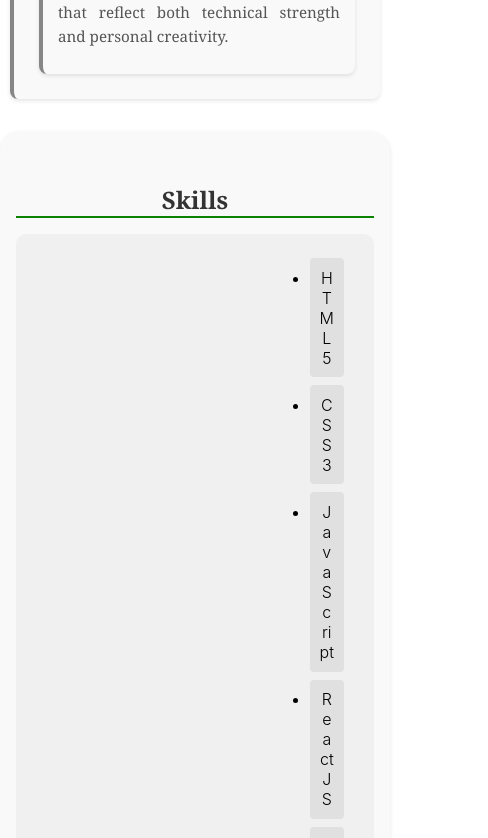
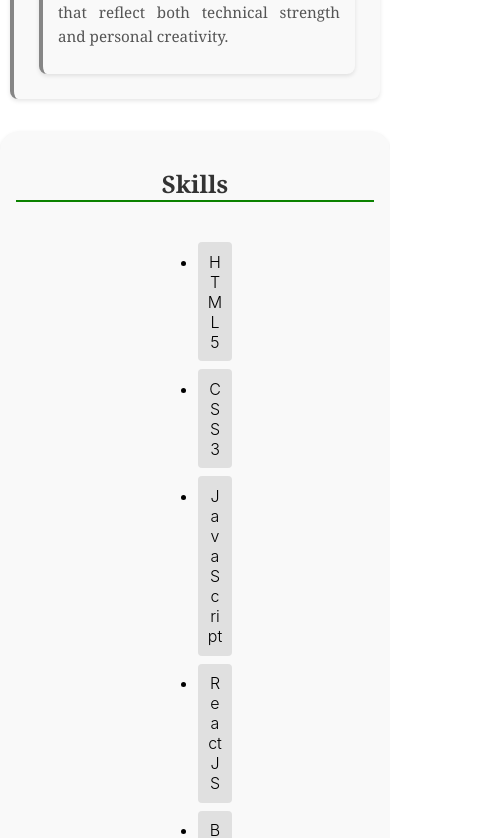
Before and after one commit to Dharshini-26003/interactive-resume, a React (Create React App) app: page / in a window 390 px wide. Shown: the part 1140-1978 px from the top of the page, 488 px wide, since content can reach past the window. Built offline with nearby package versions, Linux system fonts and the light colour scheme.

Commit message:
Improve mobile layout for Skills section

```diff
--- a/src/styles/skills.css
+++ b/src/styles/skills.css
@@ -1,6 +1,7 @@
 .skills-sec {
+  padding: 1rem;
   background-color: #f9f9f9;
-  padding: 2rem 1rem;
+
 
   text-align: center;
   border-radius: 20px;
@@ -22,15 +23,21 @@
 
 .skills-list {
   display: flex;
-  flex-direction: column;
-  align-items: flex-start;
-  padding: 0px 110px;
-  background-color: #f0f0f0;
-  border-radius: 10px;
+  flex-wrap: wrap;
+  justify-content: center;
+  gap: 0.75rem;
+  list-style: none;
+  padding: 0;
+  margin: 0;
+
 }
 .skills-section ul {
-  list-style-type: none;
-  padding: 0;
+  background-color: #e0f7fa;
+  padding: 0.5rem 1rem;
+  border-radius: 20px;
+  font-size: 0.9rem;
+  font-weight: 500;
+  color: #333;
 }
 
 .skills-list li {
```
